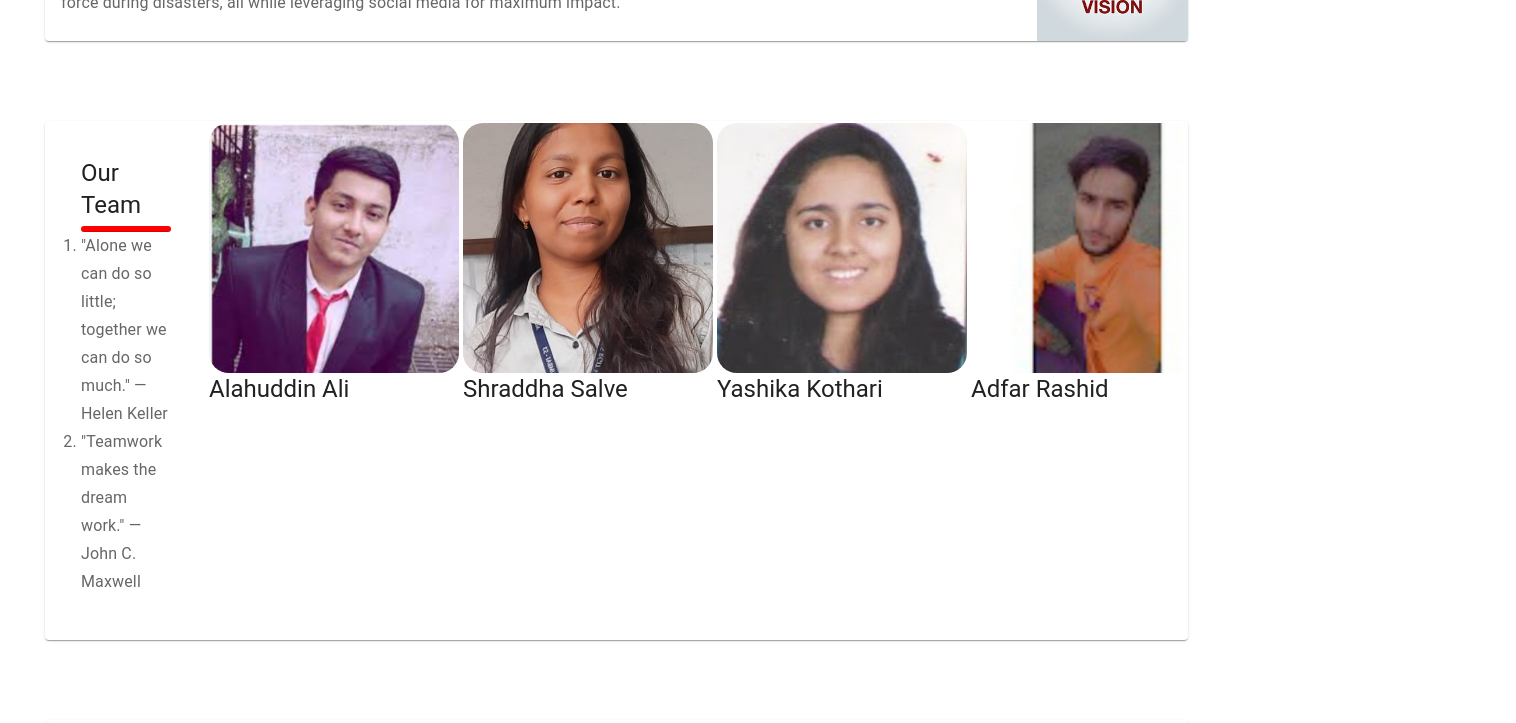
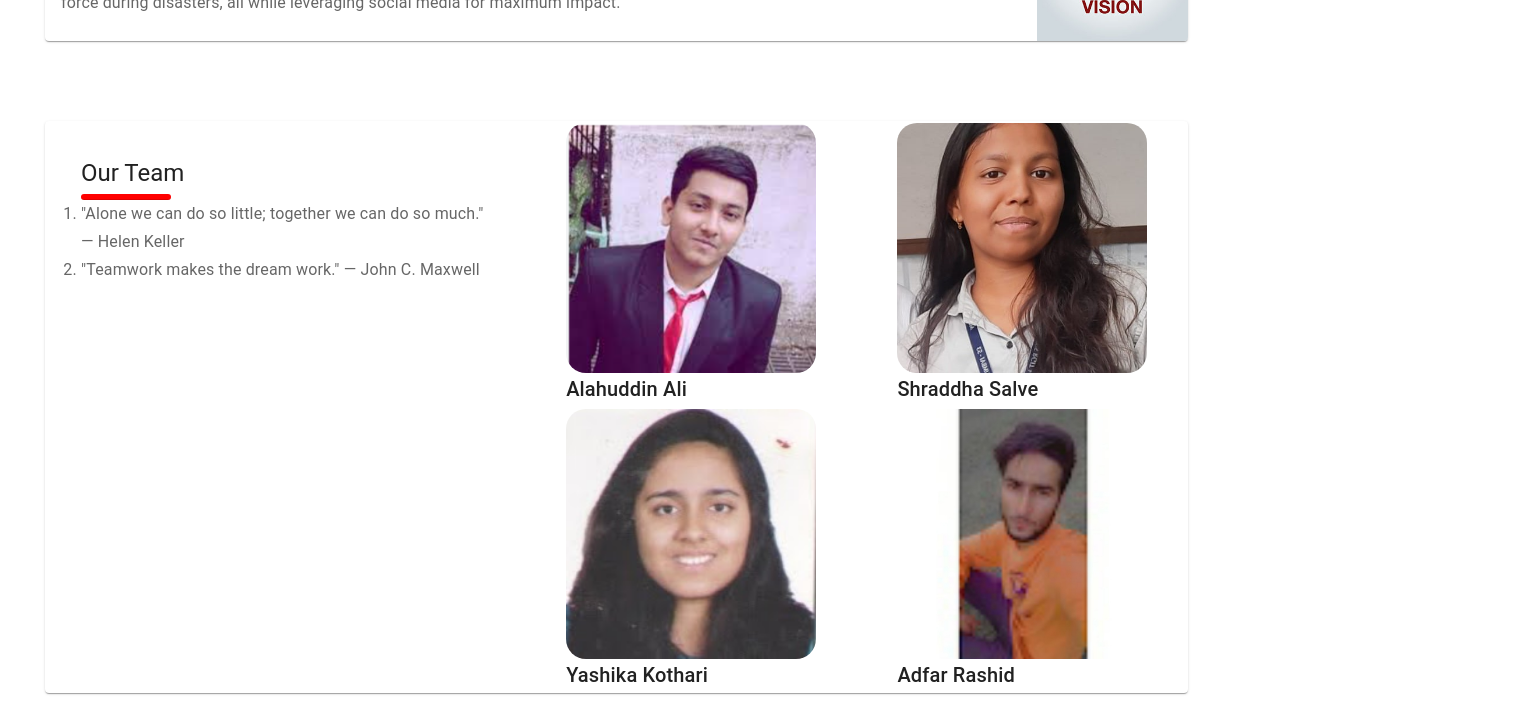
Before and after one commit to Aniket-1608/NGO-Dapp, a React (Create React App) app: page /about in a window 1280 px wide. Shown: the part 580-1303 px from the top of the page, 1516 px wide, since content can reach past the window. Built offline with nearby package versions, Linux system fonts and the light colour scheme.

Commit message:
about page

```diff
--- a/src/routes/About.js
+++ b/src/routes/About.js
@@ -85,7 +85,7 @@ const About = () => {
       <div id='our-team'>
 
     <Card sx={{ display: 'flex' ,margin:5,width:"90%"}}>
-      <Box sx={{ display: 'flex', flexDirection: 'column',padding:'20px' }}>
+      <Box sx={{ display: 'flex', flexDirection: 'column',padding:'20px',width:800 }}>
         <CardContent sx={{ flex: '1 0 auto' }}>
           <Typography component="div" variant="h5">
           Our Team
@@ -109,7 +109,7 @@ const About = () => {
           </Typography>
         </CardContent>
       </Box>
-      <Box sx={{ display: 'flex' , width:'100%', justifyContent:"space-around"}}>
+      <Box sx={{ display: 'flex' , width:'100%', justifyContent:"space-around",flexWrap:'wrap'}}>
 
 <Box sx={{ margin: '2px' }}>
     <CardMedia
@@ -119,7 +119,7 @@ const About = () => {
     image={require("../components/asset/Alahuddin_Ali.png")}
     alt={"legal-status-and-empanelments"}
   />
-  <Typography component="div" variant="h5">
+  <Typography component="div" variant="h6">
   Alahuddin Ali
   </Typography>
 </Box>
@@ -130,7 +130,7 @@ const About = () => {
     image={require("../components/asset/Shraddha_Salve.jpeg")}
     alt={"legal-status-and-empanelments"}
   />
-  <Typography component="div" variant="h5">
+  <Typography component="div" variant="h6">
   Shraddha Salve
   </Typography>
 </Box>
@@ -142,7 +142,7 @@ const About = () => {
     image={require("../components/asset/Yashika_Kothari.jpg")}
     alt={"legal-status-and-empanelments"}
   />
-  <Typography component="div" variant="h5">
+  <Typography component="div" variant="h6">
   Yashika Kothari
   </Typography>
 </Box>
@@ -154,7 +154,7 @@ const About = () => {
     image={require("../components/asset/Adfar_Rashid.jpeg")}
     alt={"legal-status-and-empanelments"}
   />
-  <Typography component="div" variant="h5">
+  <Typography component="div" variant="h6">
   Adfar Rashid
   </Typography>
 </Box>
@@ -178,7 +178,7 @@ const About = () => {
       </Box>
       <CardMedia
         component="img"
-        // sx={{ width: 151 }}
+        sx={{ width: 600 }}
         image={require("../components/asset/legal.jpg")}
         alt={"legal-status-and-empanelments"}
       />
```
